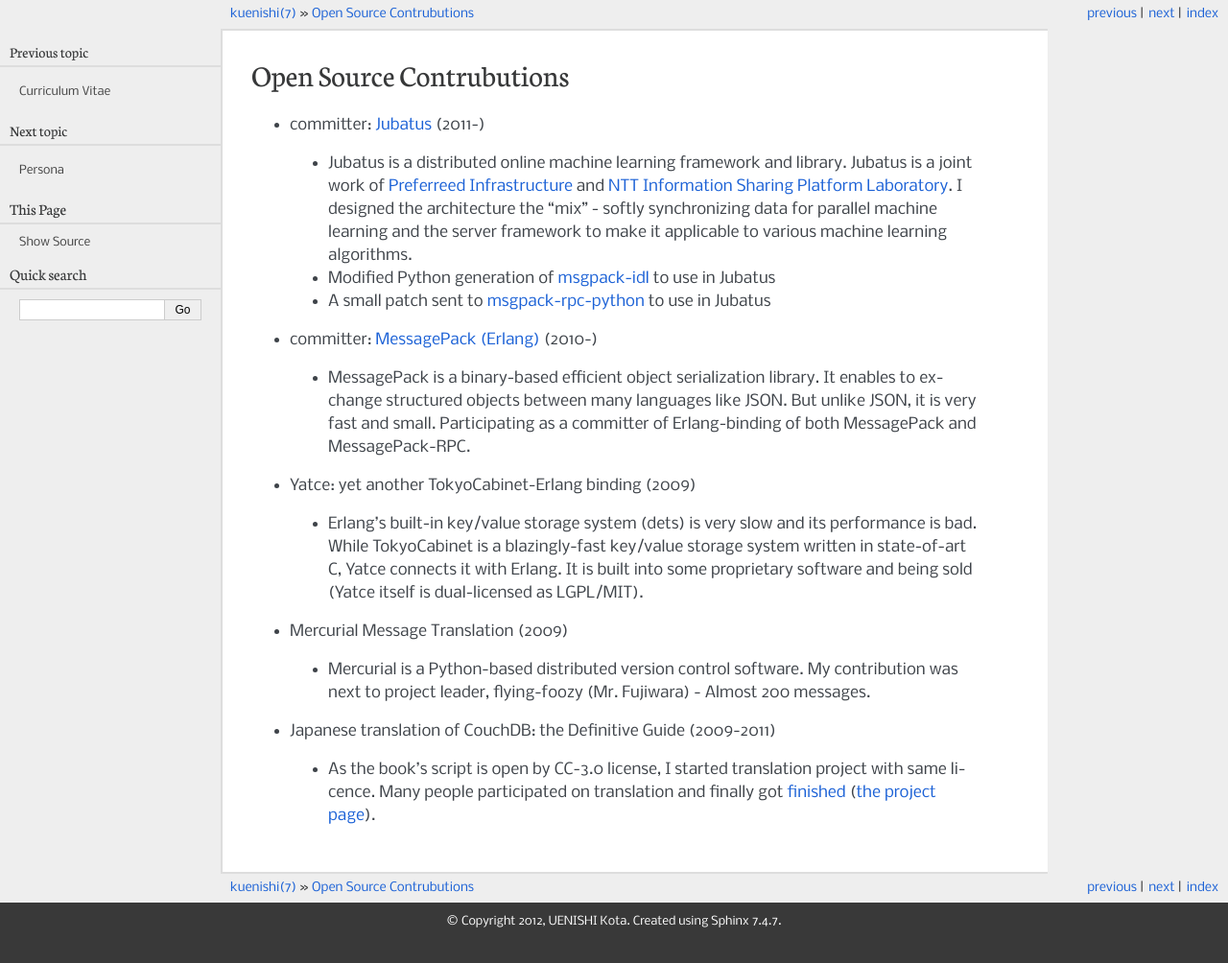
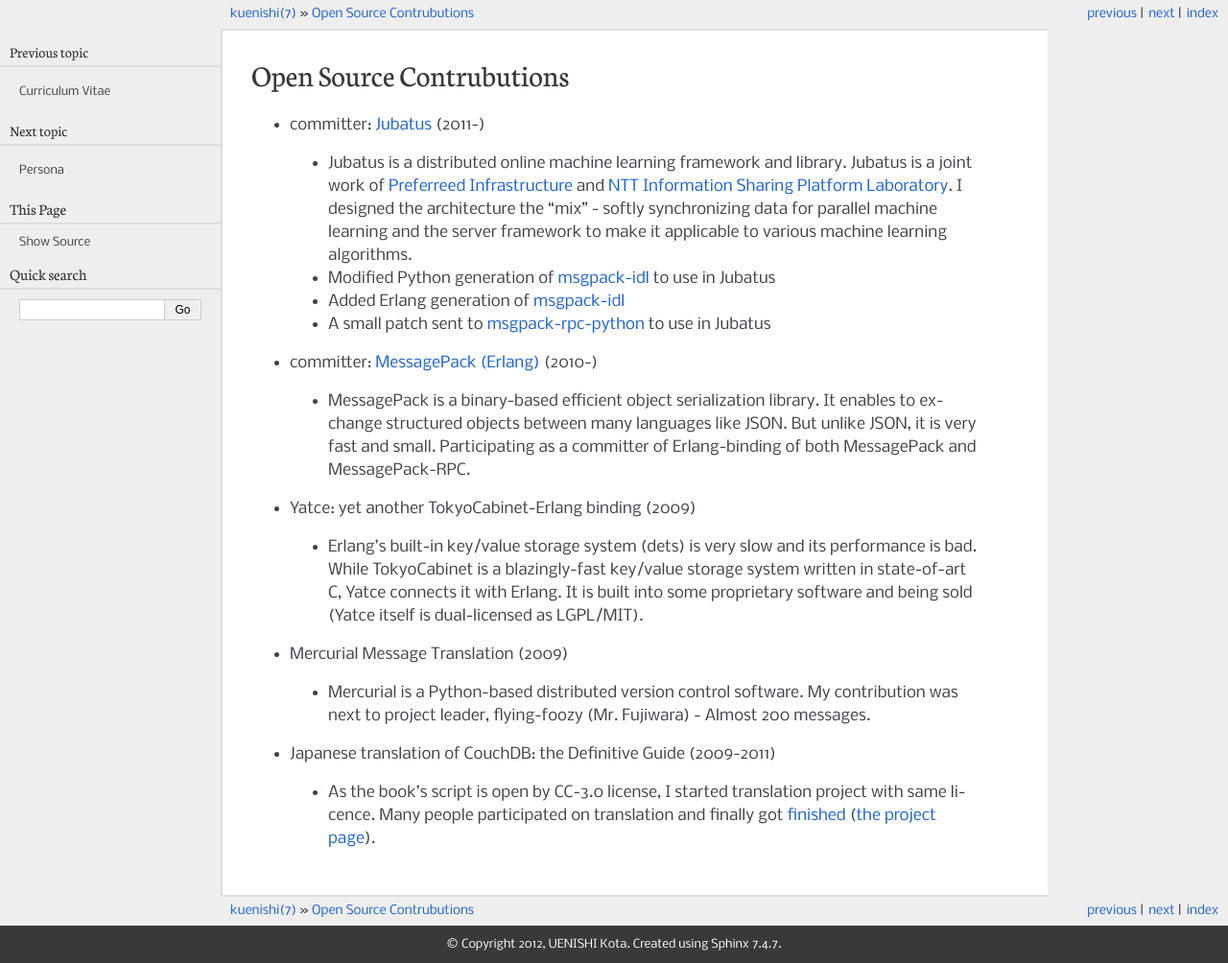
Before and after one commit to kuenishi/mywebsite, a Sphinx documentation site: the page built from source/opensource.rst, in a window 1280 px wide. Shown: the whole page at 96% size. Built offline with Sphinx 7.4.7, drawn with Linux system fonts in a browser that asks for light colours; before the commit the page ends 980 px from its top, so only the background shows below that.

Commit message:
Update source/opensource.rst

```diff
--- a/source/opensource.rst
+++ b/source/opensource.rst
@@ -1,4 +1,3 @@
-
 Open Source Contrubutions
 =========================
 
@@ -8,6 +7,7 @@
  - Jubatus is a distributed online machine learning framework and library. Jubatus is a joint work of `Preferreed Infrastructure <http://preferred.jp>`_ and `NTT Information Sharing Platform Laboratory <http://www2.pflab.ecl.ntt.co.jp/>`_. I designed the architecture the "mix" - softly synchronizing data for parallel machine learning and the server framework to make it applicable to various machine learning algorithms.
 
  - Modified Python generation of `msgpack-idl <http://hackage.haskell.org/package/msgpack-idl>`_ to use in Jubatus
+ - Added Erlang generation of `msgpack-idl <http://hackage.haskell.org/package/msgpack-idl>`_
  - A small patch sent to `msgpack-rpc-python <http://pypi.python.org/pypi/msgpack-rpc-python/>`_ to use in Jubatus
 
 - committer: `MessagePack (Erlang) <http://msgpack.org>`_ (2010-)
```
